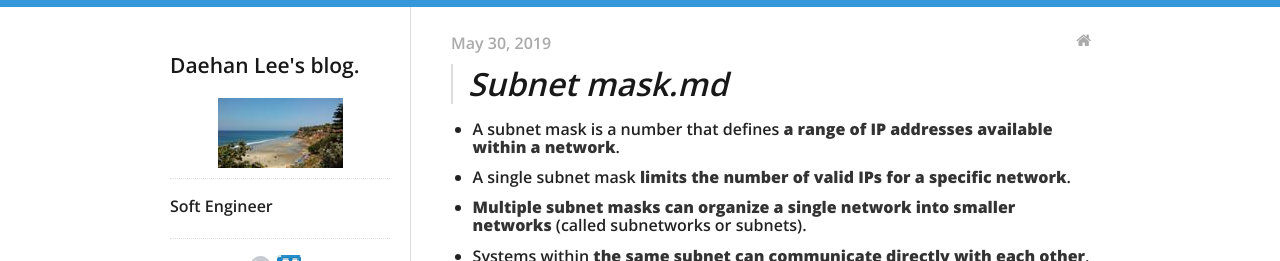
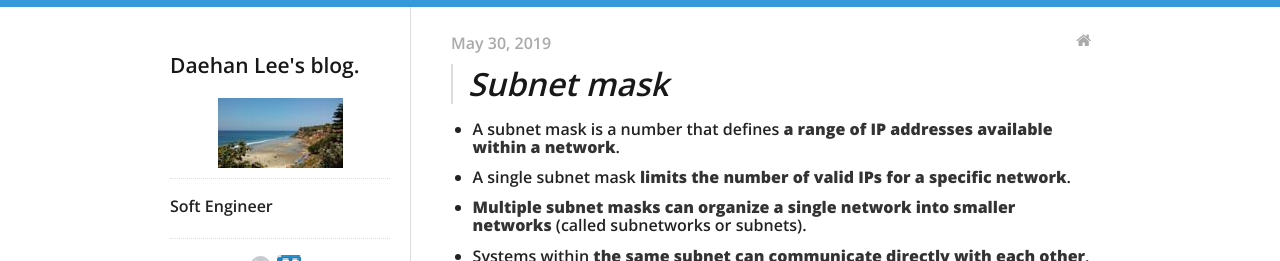
Before and after one commit to daehan0226/Study, a Jekyll site: the page built from _posts/2019-05-30-Subnet mask.md, in a window 1280 px wide. Shown: the top 261 px of the page. Built offline with Jekyll 4.4.1, drawn with Linux system fonts in a browser that asks for light colours.

```diff
--- a/_posts/2019-05-30-Subnet mask.md
+++ b/_posts/2019-05-30-Subnet mask.md
@@ -5,7 +5,7 @@ categories:
 - blog
 ---
 
-> # Subnet mask.md
+> # Subnet mask
 
 * A subnet mask is a number that defines **a range of IP addresses available within a network**.
 * A single subnet mask **limits the number of valid IPs for a specific network**.
```
